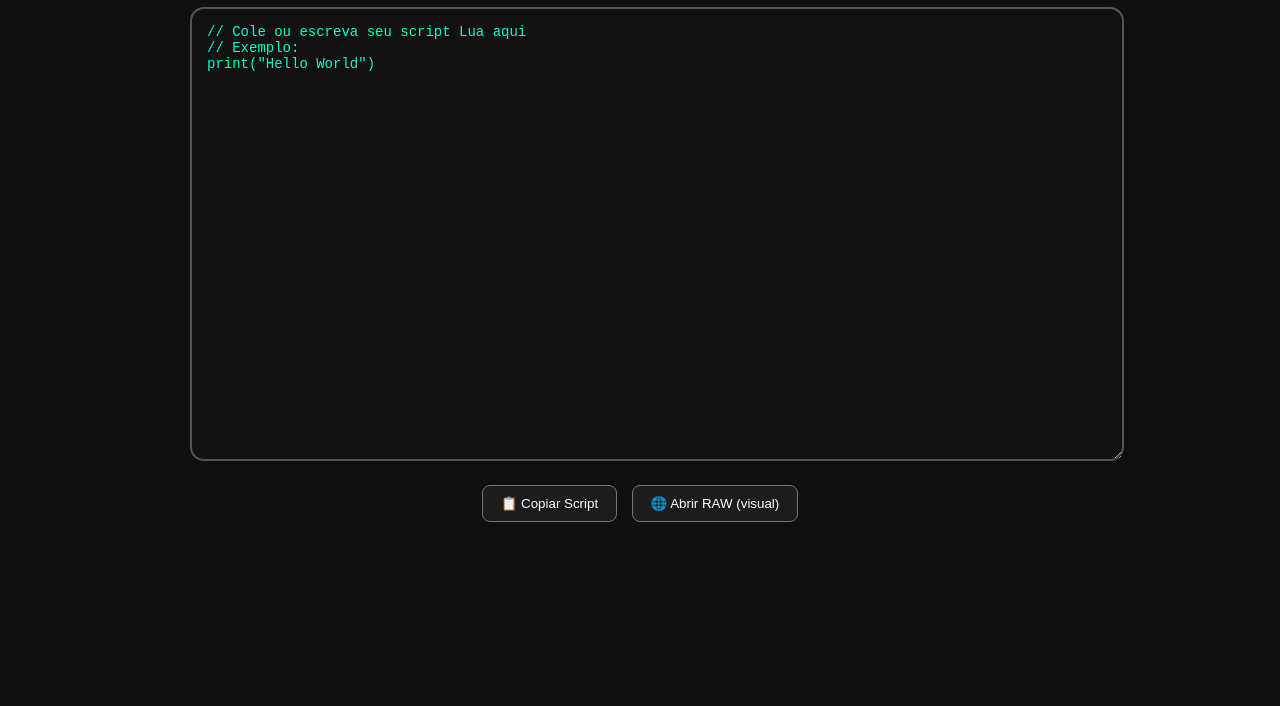
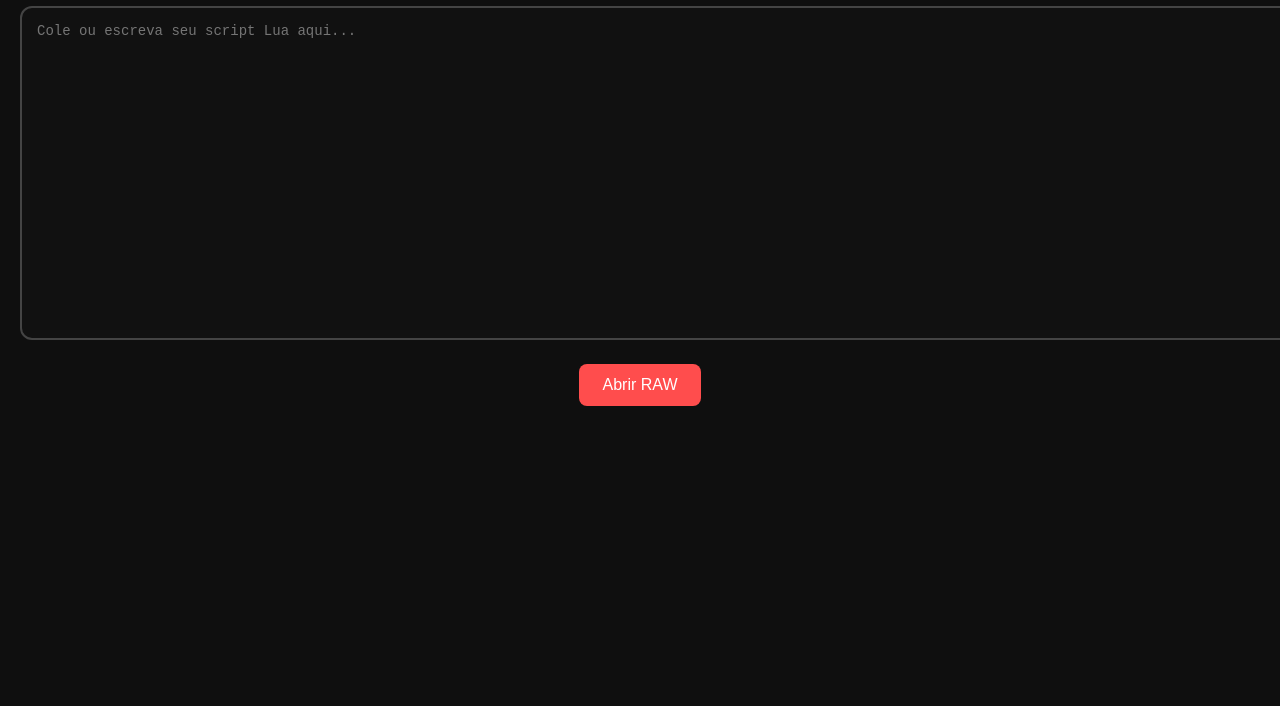
Before and after one commit to ForeverOp/GuestHost, a plain HTML site: page index.html in a window 1280 px wide. Shown: the part 94-800 px from the top of the page. Drawn offline with Linux system fonts and the light colour scheme.

Commit message:
index.html

```diff
--- a/index.html
+++ b/index.html
@@ -7,14 +7,10 @@
 
 <style>
 body{
+    background:#0f0f0f;
+    color:#eaeaea;
+    font-family:Arial,Helvetica,sans-serif;
     margin:0;
-    background:#0f0f0f;
-    color:#fff;
-    font-family:Arial,Helvetica,sans-serif;
-}
-.container{
-    max-width:900px;
-    margin:auto;
     padding:20px;
 }
 h1{
@@ -22,63 +18,50 @@ h1{
 }
 textarea{
     width:100%;
-    height:420px;
+    height:300px;
     background:#111;
     color:#00ffcc;
-    border:2px solid #555;
-    border-radius:14px;
+    border:2px solid #444;
+    border-radius:12px;
     padding:15px;
+    font-family:monospace;
     font-size:14px;
-    resize:vertical;
-}
-.btns{
-    text-align:center;
-    margin-top:15px;
 }
 button{
-    margin:5px;
-    padding:10px 18px;
+    margin-top:20px;
+    padding:12px 24px;
+    font-size:16px;
     border-radius:8px;
-    border:1px solid #777;
-    background:#1c1c1c;
-    color:#fff;
+    border:none;
+    background:#ff4d4d;
+    color:white;
     cursor:pointer;
 }
-button:hover{opacity:.8}
+button:hover{
+    opacity:.85;
+}
+.center{
+    text-align:center;
+}
 </style>
 </head>
 
 <body>
-<div class="container">
 
-<h1>📜 Scripts Raws</h1>
+<h1>Scripts Raws</h1>
 
-<textarea id="script">
-// Cole ou escreva seu script Lua aqui
-// Exemplo:
-print("Hello World")
-</textarea>
+<textarea placeholder="Cole ou escreva seu script Lua aqui..."></textarea>
 
-<div class="btns">
-    <button onclick="copiar()">📋 Copiar Script</button>
-    <button onclick="abrirRaw()">🌐 Abrir RAW (visual)</button>
-</div>
-
+<div class="center">
+    <button onclick="abrirRaw()">Abrir RAW</button>
 </div>
 
 <script>
-function copiar(){
-    const t = document.getElementById("script");
-    t.select();
-    document.execCommand("copy");
-    alert("Script copiado!");
-}
-
 function abrirRaw(){
-    const code = document.getElementById("script").value;
-    const win = window.open();
-    win.document.write("<pre>"+code.replace(/</g,"&lt;")+"</pre>");
-    win.document.close();
+    window.open(
+        "https://raw.githubusercontent.com/XLuckszX/xluckszxOxy/main/raw/1.lua",
+        "_blank"
+    );
 }
 </script>
 
```
